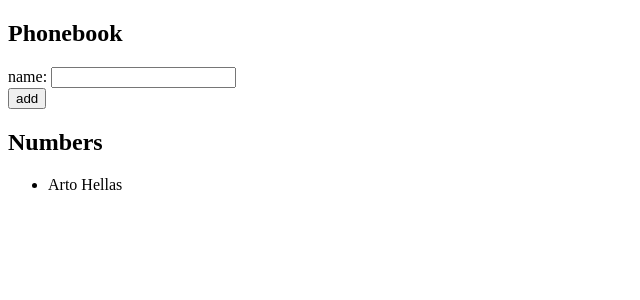
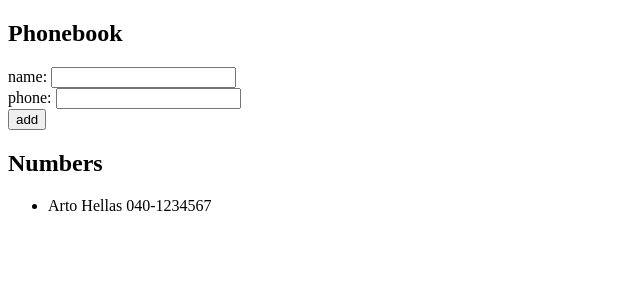
Before and after one commit to MatheusWeisheimer/Fullstack-Open-Exercises, a React (Vite) app in the folder part2/the-phonebook/phonebook/: page / in a window 1280 px wide. Shown: the top 300 px of the page, without its empty margins (0-640 px from the left). Built offline with nearby package versions, Linux system fonts and the light colour scheme.

Commit message:
2.8 done

```diff
--- a/part2/the-phonebook/phonebook/src/App.jsx
+++ b/part2/the-phonebook/phonebook/src/App.jsx
@@ -2,13 +2,14 @@ import { useState } from 'react'
 
 const App = () => {
   const [persons, setPersons] = useState([
-    { name: 'Arto Hellas', id: 1 }
+    { name: 'Arto Hellas', phone: '040-1234567', id: 1 }
   ])
   const [newName, setNewName] = useState('')
+  const [newPhone, setNewPhone] = useState('')
 
-  const handleNameInput = (event) => {
-    setNewName(event.target.value)
-  }
+  const handleNameInput = (event) => setNewName(event.target.value)
+
+  const handlePhoneInput = (event) => setNewPhone(event.target.value)
 
   const handleFormSubmit = (event) => {
     event.preventDefault()
@@ -16,14 +17,16 @@ const App = () => {
     if (persons.some(person => person.name === newName)) {
       alert(`${newName} is already added to phonebook`)
       setNewName('')
+      setNewPhone('')
       return
     }
 
-    setPersons([...persons, {name: newName, id: persons.length + 1}])
+    setPersons([...persons, {name: newName, phone: newPhone, id: persons.length + 1}])
     setNewName('')
+    setNewPhone('')
   }
 
-  const personsJsx = persons.map(person => <li key={person.id}>{person.name}</li>)
+  const personsJsx = persons.map(person => <li key={person.id}>{person.name} {person.phone}</li>)
 
   return (
     <div>
@@ -31,6 +34,9 @@ const App = () => {
       <form onSubmit={handleFormSubmit}>
         <div>
           name: <input value={newName} onChange={handleNameInput}/>
+        </div>
+        <div>
+          phone: <input value={newPhone} onChange={handlePhoneInput}/>
         </div>
         <div>
           <button type="submit">add</button>
```
